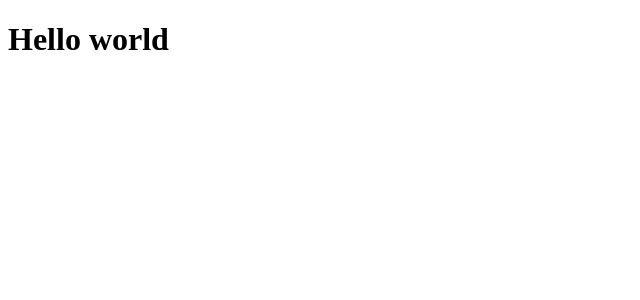
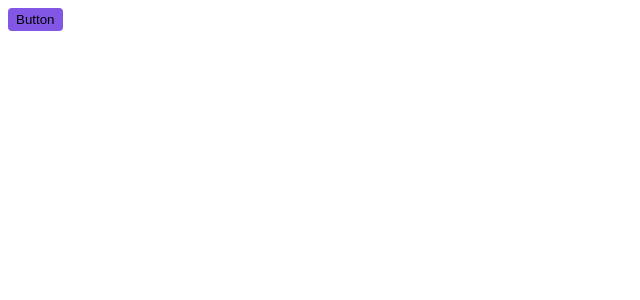
Before and after one commit to amanda-santos/ignite-shop, a Next.js app: page / in a window 1280 px wide. Shown: the top 300 px of the page, without its empty margins (0-640 px from the left). Built offline with nearby package versions, Linux system fonts and the light colour scheme.

Commit message:
chore: ➕ setup stitches

```diff
--- a/package.json
+++ b/package.json
@@ -9,6 +9,7 @@
     "lint": "next lint"
   },
   "dependencies": {
+    "@stitches/react": "^1.2.8",
     "next": "12.3.0",
     "react": "18.2.0",
     "react-dom": "18.2.0"
--- a/src/pages/_document.tsx
+++ b/src/pages/_document.tsx
@@ -1,4 +1,5 @@
 import { Html, Head, Main, NextScript } from "next/document";
+import { getCssText } from "../styles";
 
 export default function Document() {
   return (
@@ -33,6 +34,11 @@
           href="/favicon-16x16.png"
         />
         <link rel="manifest" href="/site.webmanifest" />
+
+        <style
+          id="stitches"
+          dangerouslySetInnerHTML={{ __html: getCssText() }}
+        />
       </Head>
       <body>
         <Main />
--- a/src/pages/index.tsx
+++ b/src/pages/index.tsx
@@ -1,7 +1,23 @@
 import type { NextPage } from "next";
+import { styled } from "../styles";
+
+const Button = styled("button", {
+  backgroundColor: "$rocketseat",
+  borderRadius: 4,
+  border: 0,
+  padding: "4px 8px",
+
+  span: {
+    fontWeight: "bold",
+  },
+
+  "&:hover": {
+    filter: "brightness(0.8)",
+  },
+});
 
 const Home: NextPage = () => {
-  return <h1>Hello world</h1>;
+  return <Button>Button</Button>;
 };
 
 export default Home;
--- /dev/null
+++ b/src/styles/index.ts
@@ -0,0 +1,18 @@
+import { createStitches } from "@stitches/react";
+
+export const {
+  config,
+  styled,
+  css,
+  globalCss,
+  keyframes,
+  getCssText,
+  theme,
+  createTheme,
+} = createStitches({
+  theme: {
+    colors: {
+      rocketseat: "#8257e6",
+    },
+  },
+});
```
Also changed, not shown: 1 other file (tests, documents, lock files or other folders).
